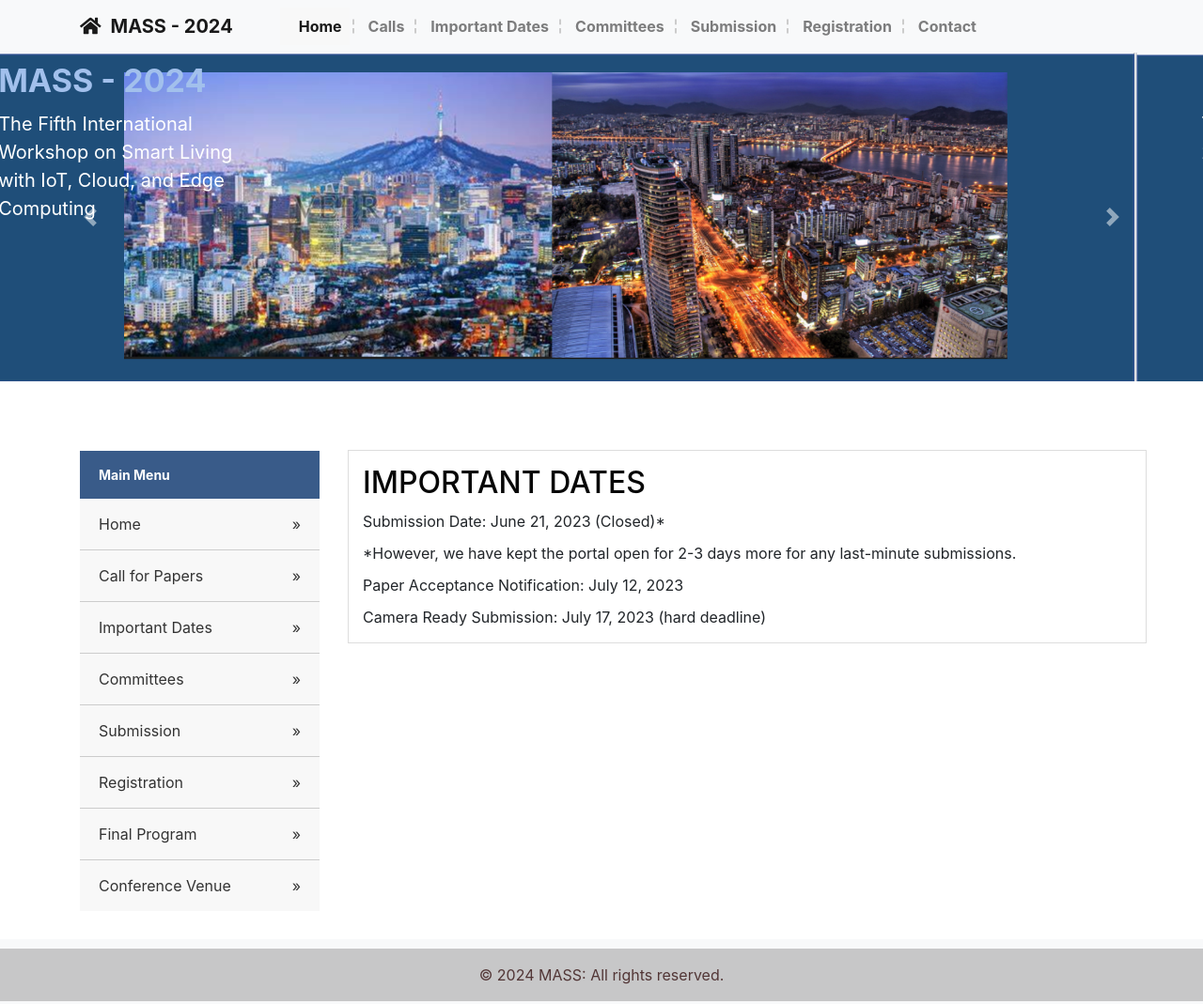
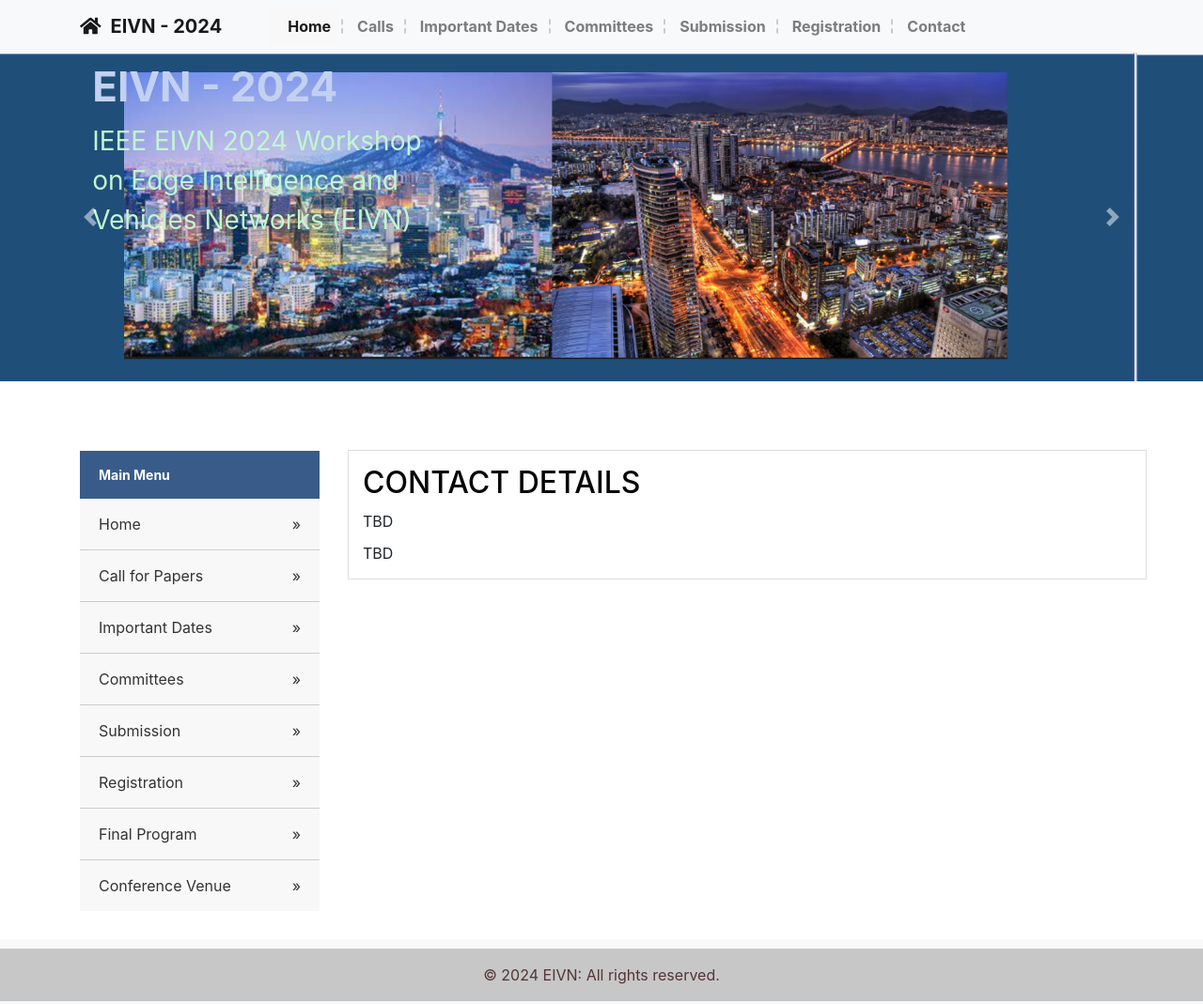
Before and after one commit to Edge-Computing-Hub/Workshop, a plain HTML site: page contact.html in a window 1280 px wide. Shown: the whole page at 94% size. Drawn offline with nearby package versions, Linux system fonts and the light colour scheme.

Commit message:
4/4/10.50

```diff
--- a/contact.html
+++ b/contact.html
@@ -2,7 +2,7 @@
 <html lang="en">
 <head>
 <meta charset="utf-8">
-<title>MASS - 2024</title>
+<title>EIVN - 2024</title>
 <meta name="viewport" content="width=device-width, initial-scale=1.0">
 <!-- Bootstrap CSS for Carousel and Grid Layout -->
 <link rel="stylesheet" href="https://stackpath.bootstrapcdn.com/bootstrap/4.5.2/css/bootstrap.min.css">
@@ -16,7 +16,7 @@
 <!-- Top Navigation Bar -->
 <nav class="navbar navbar-expand-lg navbar-light bg-light">
   <div class="container">
-    <a class="navbar-brand" href=""><i class="fas fa-home"></i> MASS - 2024</a>
+    <a class="navbar-brand" href=""><i class="fas fa-home"></i> EIVN - 2024</a>
     <div class="collapse navbar-collapse" id="navbarNav">
       <ul class="navbar-nav">
         <li class="nav-item active"><a class="nav-link" href="index.html">Home</a></li>
@@ -37,15 +37,15 @@
         <div class="carousel-item active">
             <img src="Seoul4.png" class="d-block w-100" alt="First slide">
             <div class="carousel-caption d-none d-md-block">
-              <h5>MASS - 2024</h5>
-              <p>The Fifth International Workshop on Smart Living with IoT, Cloud, and Edge Computing</p>
+              <h5>EIVN - 2024</h5>
+              <p>IEEE EIVN 2024 Workshop on Edge Intelligence and Vehicles Networks (EIVN)</p>
             </div>
           </div>
           <div class="carousel-item">
             <img src="Seoul5.png" class="d-block w-100" alt="Second slide">
             <div class="carousel-caption d-none d-md-block">
-              <h5>MASS - 2024</h5>
-              <p>Toronto, Canada, September 25 - 27, 2023</p>
+              <h5>EIVN - 2024</h5>
+              <p>September 23-25,  2024 Seoul, South Korea</p>
             </div>
           </div>
           <!-- Repeat for additional slides -->
@@ -85,11 +85,11 @@
     <!-- Content Area -->
     <div class="col-md-9">
         <div class="content-box">
-          <h2>IMPORTANT DATES</h2>
-          <p>Submission Date: June 21, 2023 (Closed)*</p>
-          <p>*However, we have kept the portal open for 2-3 days more for any last-minute submissions.</p>
-          <p>Paper Acceptance Notification: July 12, 2023</p>
-          <p>Camera Ready Submission: July 17, 2023 (hard deadline)</p>
+          <h2>CONTACT DETAILS</h2>
+          <p>TBD</p>
+          <p>TBD</p>
+          <!-- <p>Paper Acceptance Notification: July 12, 2023</p>
+          <p>Camera Ready Submission: July 17, 2023 (hard deadline)</p> -->
         </div>
       </div>
   </div>
@@ -103,7 +103,7 @@
 <!-- Footer -->
 <footer class="bg-light text-center text-lg-start">
     <div class="text-center p-3" style="background-color: rgba(0, 0, 0, 0.2);">
-      © 2024 MASS: All rights reserved.
+      © 2024 EIVN: All rights reserved.
     </div>
   </footer>
 
--- a/style.css
+++ b/style.css
@@ -208,18 +208,20 @@ footer {
     color: #fff; /* White text color */
     padding: 10px; /* Some padding around the text */
     text-align: left; /* Align text to the left */
-    max-width: 300px; /* Maximum width of the text box */
-    margin-left: 60px;
-    height: 40%; /* Full height of the carousel */
+    max-width: 400px; /* Maximum width of the text box */
+    margin-left: 160px;
+    height: 30%; /* Full height of the carousel */
   }
 
   .carousel-caption h5 {
-    color: #a2c0ec;
+    color: #c2d1f1;
     font-weight: bold;
-    font-size: 34px; /* Large font size for the main heading */
+    font-size: 44px; /* Large font size for the main heading */
     margin: 0 0 10px; /* Space between heading and paragraph */
   }
 
   .carousel-caption p {
-    font-size: 20px; /* Smaller font size for the paragraph */
+    color: #c0f6d0;
+    margin-top: 10px;
+    font-size:28px; /* Smaller font size for the paragraph */
   }
```
Also changed, not shown: calls.html (+8 -8 lines), committees.html (+7 -7 lines), dates.html (+10 -10 lines), homePage.html (+5 -5 lines), index.html (+11 -11 lines), papers.html (+7 -7 lines), program.html (+7 -7 lines), registration.html (+9 -9 lines), submission.html (+7 -7 lines), venue.html (+7 -7 lines).
